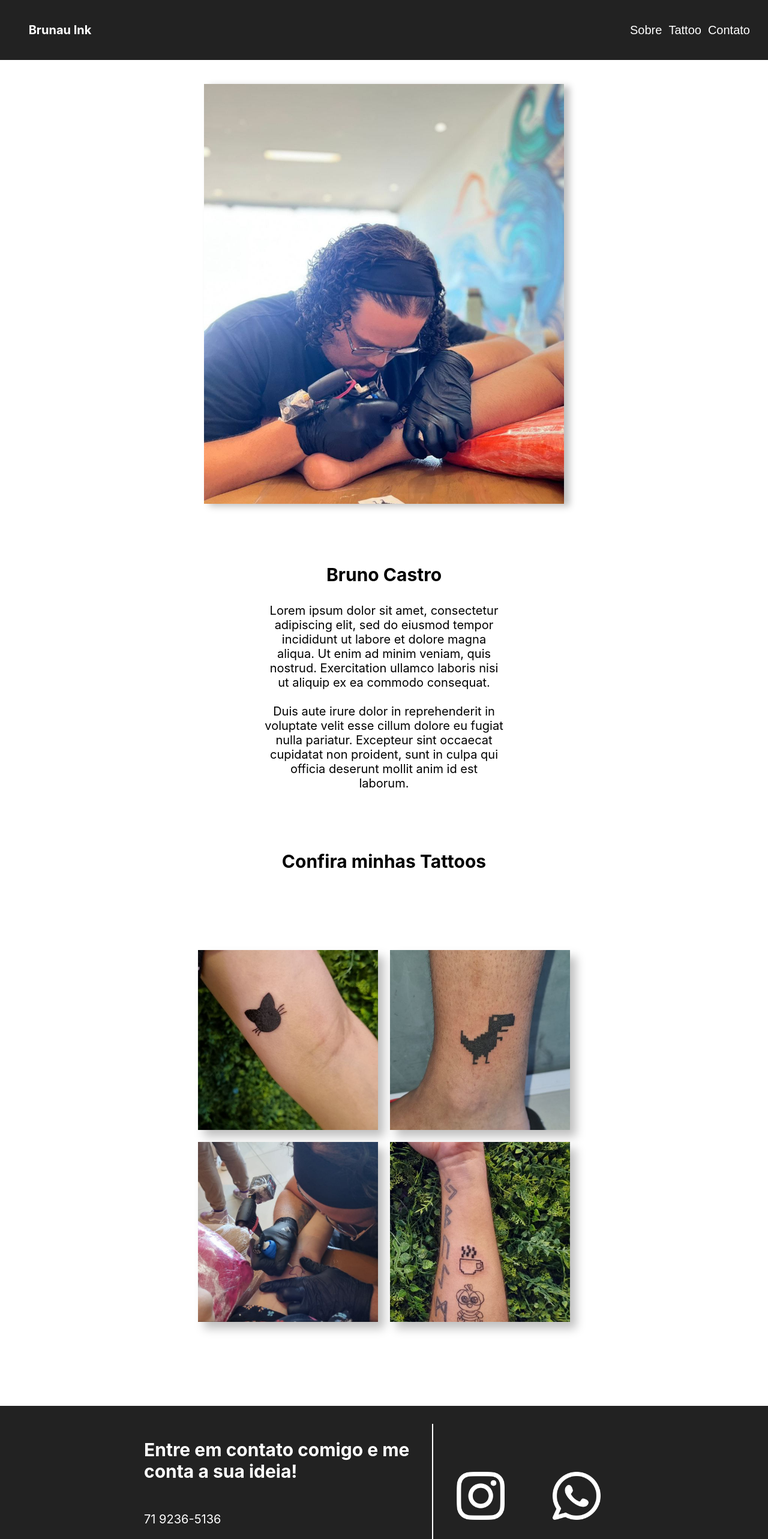
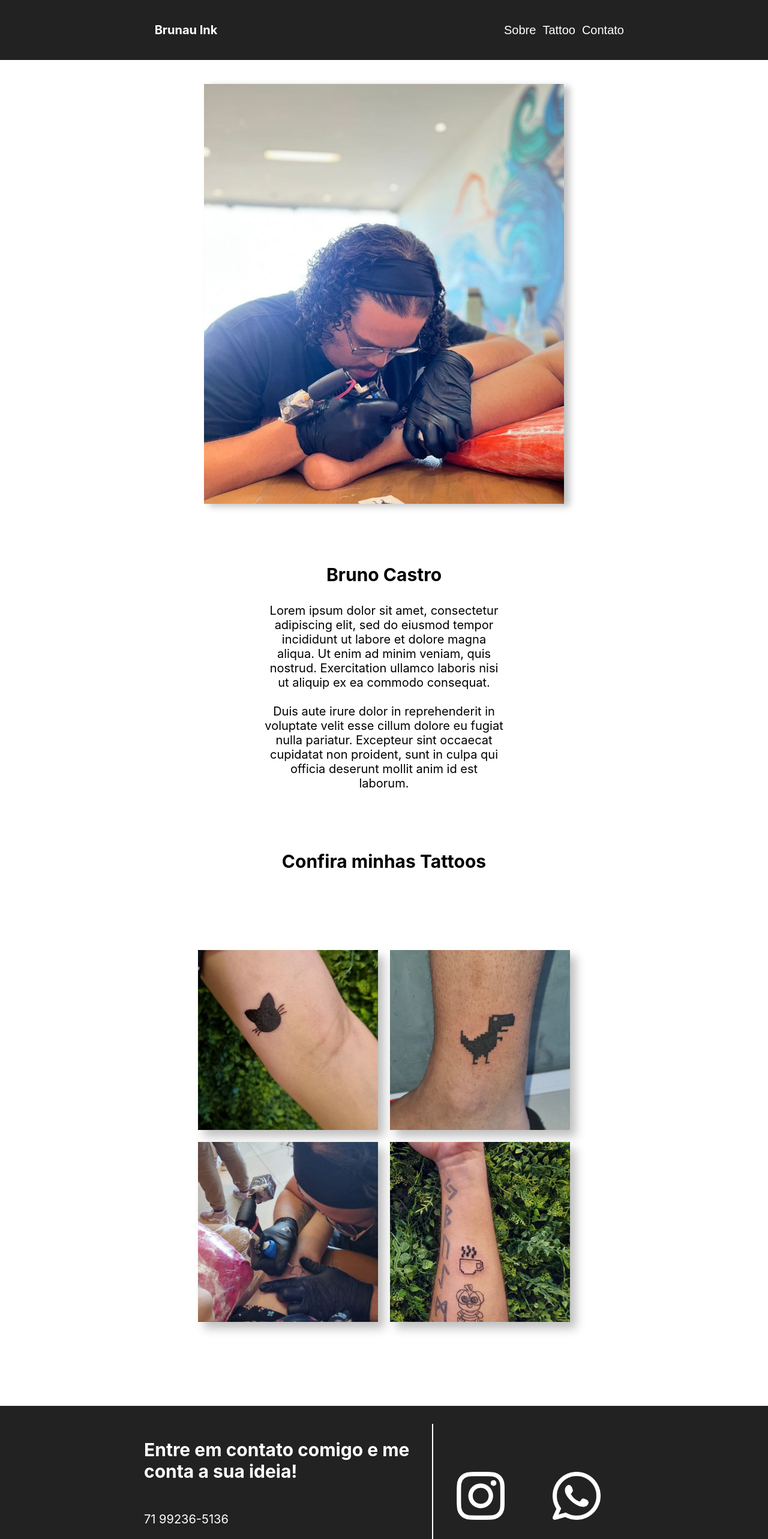
Before and after one commit to brunolbahiense/site_brunau, a Next.js app: page / in a window 1280 px wide. Shown: the top 2566 px of the page at 60% size. Built offline with nearby package versions, Linux system fonts and the light colour scheme.

Commit message:
final ajustment

```diff
--- a/src/components/Contato/index.tsx
+++ b/src/components/Contato/index.tsx
@@ -7,8 +7,12 @@ const Contato = () => (
       <S.ContactTitle>
         Entre em contato comigo e me conta a sua ideia!
       </S.ContactTitle>
-      <S.ContactDescription>71 9236-5136</S.ContactDescription>
-      <S.ContactDescription>brunauInk@gmail.com</S.ContactDescription>
+      <Link href="tel:5571992365136">
+        <S.ContactDescription>71 99236-5136</S.ContactDescription>
+      </Link>
+      <Link href="mailto:brunauInk@gmail.com">
+        <S.ContactDescription>brunauInk@gmail.com</S.ContactDescription>
+      </Link>
     </S.ContactContainer>
     <S.IconContainer>
       <Link href="https://instagram.com/brunau.ink">
--- a/src/components/Contato/styles.ts
+++ b/src/components/Contato/styles.ts
@@ -63,4 +63,5 @@ export const ContactTitle = styled.h1`
 export const ContactDescription = styled.p`
   font-size: 2em;
   text-align: center;
+  cursor: pointer;
 `
--- a/src/components/Header/styles.ts
+++ b/src/components/Header/styles.ts
@@ -4,7 +4,7 @@ export const Header = styled.header`
   background-color: ${(props) => props.theme.darkGray};
   color: ${(props) => props.theme.white};
   height: 10em;
-  padding: 3em;
+  padding: 3em 24em;
   text-align: center;
   display: flex;
   align-items: center;
```
